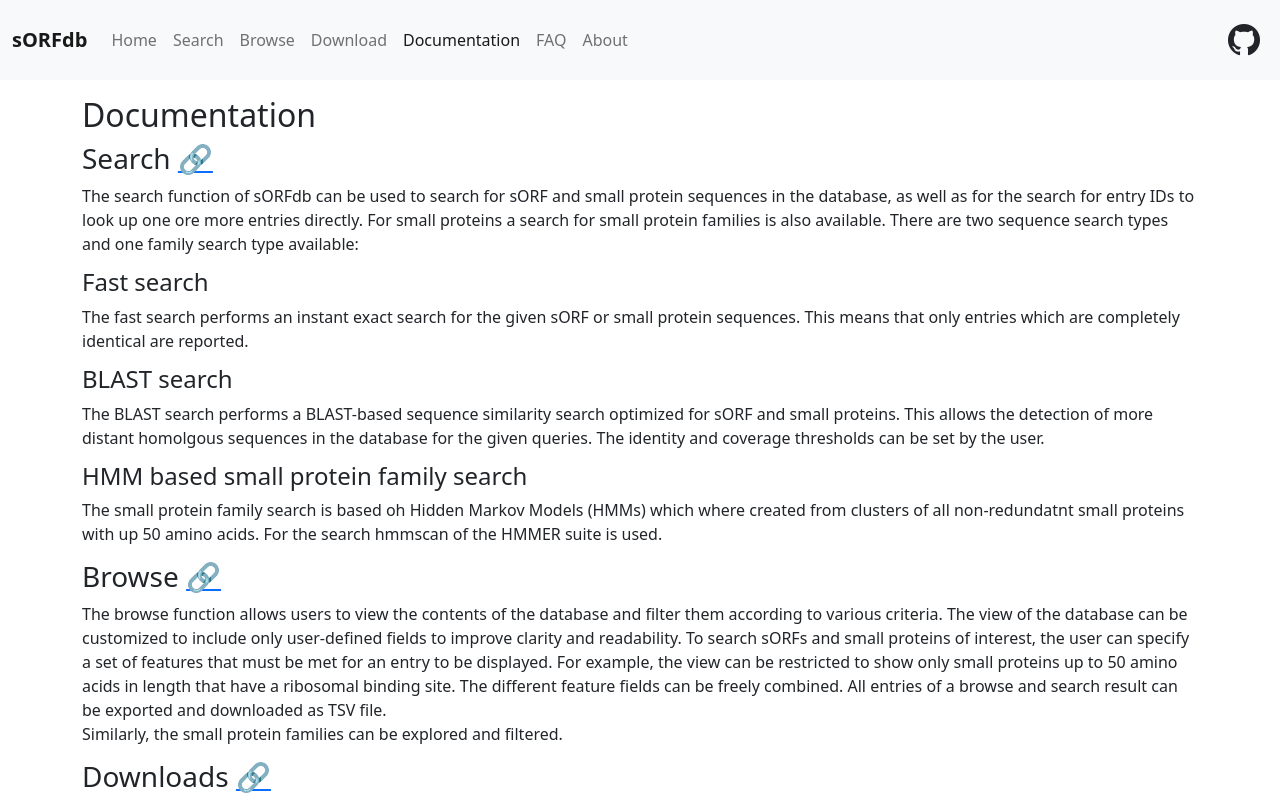
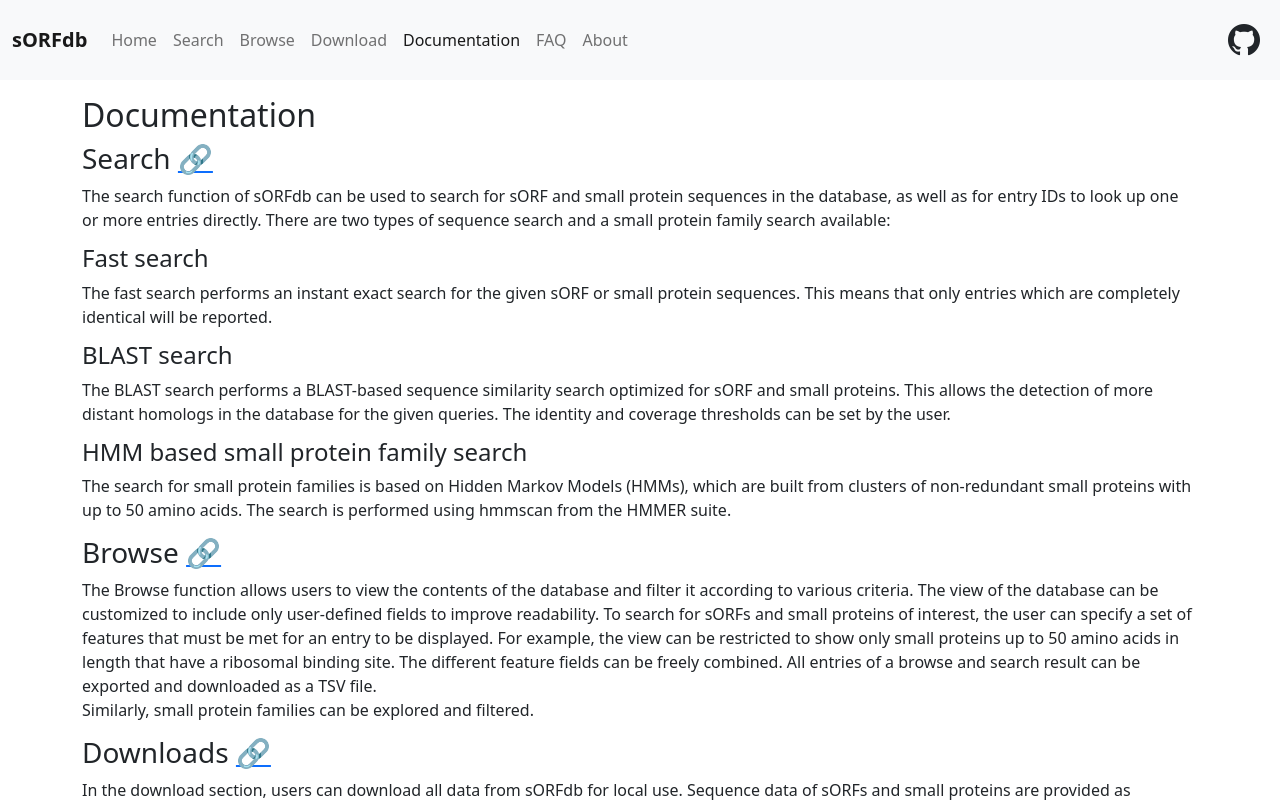
Before and after one commit to jhahnfeld/sorfdb-web, a Vue app: page /documentation in a window 1280 px wide. Shown: the top 802 px of the page. Built offline with nearby package versions, Linux system fonts and the light colour scheme.

Commit message:
Improve Doku

```diff
--- a/src/views/DokuView.vue
+++ b/src/views/DokuView.vue
@@ -6,47 +6,47 @@
       <h2 style="margin-top: 0.5em">Documentation</h2>
       <h3>Search <router-link to="/search/sequence">&#128279;</router-link></h3>
       The search function of sORFdb can be used to search for sORF and small
-      protein sequences in the database, as well as for the search for entry IDs
-      to look up one ore more entries directly. For small proteins a search for
-      small protein families is also available. There are two sequence search
-      types and one family search type available:
+      protein sequences in the database, as well as for entry IDs to look up one
+      or more entries directly. There are two types of sequence search and a
+      small protein family search available:
       <h4 style="margin-top: 0.5em">Fast search</h4>
       The fast search performs an instant exact search for the given sORF or
       small protein sequences. This means that only entries which are completely
-      identical are reported.
+      identical will be reported.
       <h4 style="margin-top: 0.5em">BLAST search</h4>
       The BLAST search performs a BLAST-based sequence similarity search
       optimized for sORF and small proteins. This allows the detection of more
-      distant homolgous sequences in the database for the given queries. The
-      identity and coverage thresholds can be set by the user.
+      distant homologs in the database for the given queries. The identity and
+      coverage thresholds can be set by the user.
       <h4 style="margin-top: 0.5em">HMM based small protein family search</h4>
-      The small protein family search is based oh Hidden Markov Models (HMMs)
-      which where created from clusters of all non-redundatnt small proteins
-      with up 50 amino acids. For the search hmmscan of the HMMER suite is used.
+      The search for small protein families is based on Hidden Markov Models
+      (HMMs), which are built from clusters of non-redundant small proteins with
+      up to 50 amino acids. The search is performed using hmmscan from the HMMER
+      suite.
       <h3 style="margin-top: 0.5em">
         Browse <router-link to="/browse/sequence">&#128279;</router-link>
       </h3>
-      The browse function allows users to view the contents of the database and
-      filter them according to various criteria. The view of the database can be
-      customized to include only user-defined fields to improve clarity and
-      readability. To search sORFs and small proteins of interest, the user can
-      specify a set of features that must be met for an entry to be displayed.
-      For example, the view can be restricted to show only small proteins up to
-      50 amino acids in length that have a ribosomal binding site. The different
+      The Browse function allows users to view the contents of the database and
+      filter it according to various criteria. The view of the database can be
+      customized to include only user-defined fields to improve readability. To
+      search for sORFs and small proteins of interest, the user can specify a
+      set of features that must be met for an entry to be displayed. For
+      example, the view can be restricted to show only small proteins up to 50
+      amino acids in length that have a ribosomal binding site. The different
       feature fields can be freely combined. All entries of a browse and search
-      result can be exported and downloaded as TSV file. <br />
-      Similarly, the small protein families can be explored and filtered.
+      result can be exported and downloaded as a TSV file. <br />
+      Similarly, small protein families can be explored and filtered.
       <h3 style="margin-top: 0.5em">
         Downloads <router-link to="/download">&#128279;</router-link>
       </h3>
-      In the download section, users can download all data of sORFdb for local
+      In the download section, users can download all data from sORFdb for local
       use. Sequence data of sORFs and small proteins are provided as compressed
-      FASTA files. Information about the cluster membership of small proteins is
-      available in a TSV file. The hidden Markov models of the new small protein
-      families are provided as a compressed ASCII file that can be used for
-      searching with <a href="http://hmmer.org/">HMMER</a>. The complete
-      database with all fields, from taxonomy to protein descriptors, can be
-      downloaded as a TSV file for local user-specific processing.
+      FASTA files. Family membership information for small proteins is available
+      as a TSV file. The Hidden Markov Models of the new small protein families
+      are provided as a compressed ASCII file that can be used for
+      <a href="http://hmmer.org/">HMMER</a> searches. The complete database with
+      all fields from taxonomy to protein descriptors can be downloaded as a TSV
+      file for local custom processing.
     </div>
   </div>
 </template>
```
